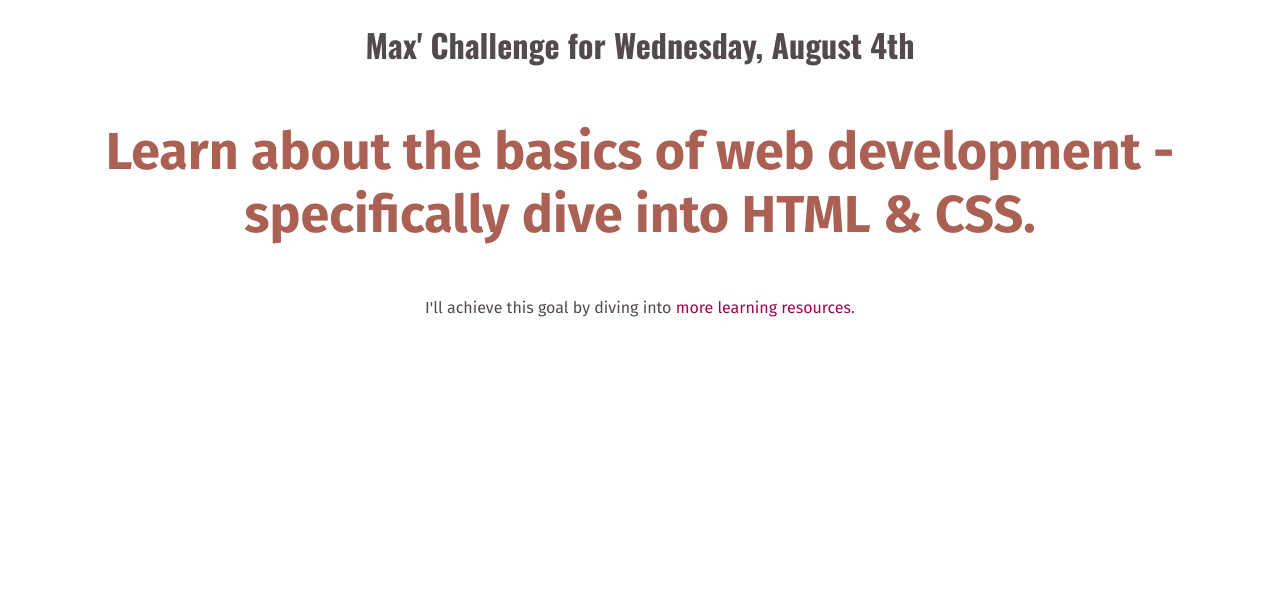
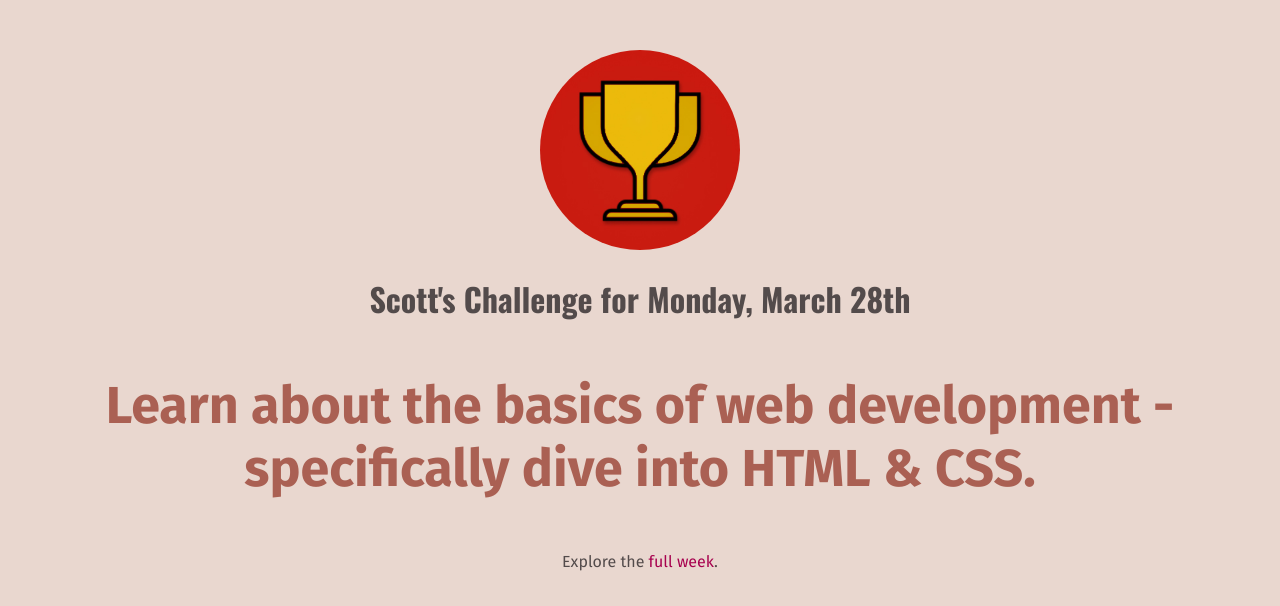
Before and after one commit to swillrich5/100-days-of-code, a plain HTML site: page index.html in a window 1280 px wide. Drawn offline with nearby package versions, Linux system fonts and the light colour scheme.

Commit message:
day 5 complete

```diff
--- a/daily-challenge.css
+++ /dev/null
@@ -1,26 +0,0 @@
-h1 {
-  font-family: 'Oswald', sans-serif;
-  text-align: center;
-  color: rgb(83, 75, 75);
-}
-
-p {
-  font-family: 'Fira Sans', sans-serif;
-  text-align: center;
-  color: rgb(83, 75, 75);
-}
-
-a {
-  color: rgb(167, 1, 78);
-  text-decoration: none;
-}
-
-a:hover {
-  text-decoration: underline;
-}
-
-#todays-challenge {
-  color: rgb(170, 96, 83);
-  font-weight: bold;
-  font-size: 52px;
-}
--- a/index.html
+++ b/index.html
@@ -1,23 +1,23 @@
 <!DOCTYPE html>
-<html>
+<html lang="en">
   <head>
     <link rel="preconnect" href="https://fonts.gstatic.com" />
     <link
       href="https://fonts.googleapis.com/css2?family=Fira+Sans:wght@400;700&family=Oswald:wght@700&display=swap"
       rel="stylesheet"
     />
-    <link href="daily-challenge.css" rel="stylesheet" />
+    <link href="./styles/shared.css" rel="stylesheet" />
+    <link href="./styles/daily-challenge.css" rel="stylesheet" />
     <title>My Daily Challenge</title>
   </head>
   <body>
-    <h1>Max' Challenge for Wednesday, August 4th</h1>
+    <img src="./images/challenges-trophy.jpeg" alt="challenges trophy">
+    <h1>Scott's Challenge for Monday, March 28th</h1>
     <p id="todays-challenge">
       Learn about the basics of web development - specifically dive into HTML &
       CSS.
     </p>
     <p>
-      I'll achieve this goal by diving into
-      <a href="https://www.google.com">more learning resources</a>.
-    </p>
+      Explore the <a href="./full-week.html">full week</a>.</p>
   </body>
 </html>
--- /dev/null
+++ b/styles/daily-challenge.css
@@ -0,0 +1,15 @@
+body {
+  margin: 50px;
+}
+
+img {
+  width: 200px;
+  height: 200px;
+  border-radius: 100px;
+}
+
+#todays-challenge {
+  color: rgb(170, 96, 83);
+  font-weight: bold;
+  font-size: 52px;
+}
--- /dev/null
+++ b/styles/shared.css
@@ -0,0 +1,23 @@
+body {
+    background-color: rgb(233, 215, 207);
+    text-align: center;
+    color: rgb(83, 75, 75);
+}
+
+h1 {
+    font-family: 'Oswald', sans-serif;
+}
+
+p {
+    font-family: 'Fira Sans', sans-serif;
+}
+
+a {
+    font-family: 'Fira Sans', sans-serif;
+    text-decoration: none;
+    color: rgb(167, 1, 78);
+}
+
+a:hover {
+    text-decoration: underline;
+}
```
Also changed, not shown: full-week.html (added, +21 -0 lines), images/challenges-trophy.jpeg (added), styles/full-week.css (added).
